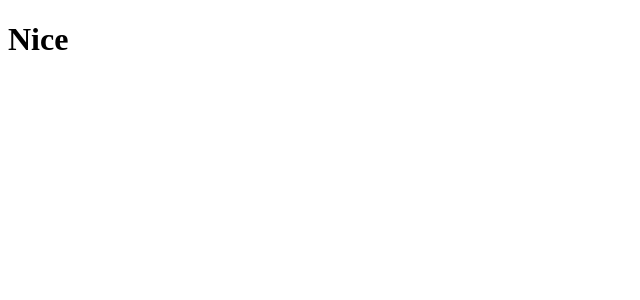
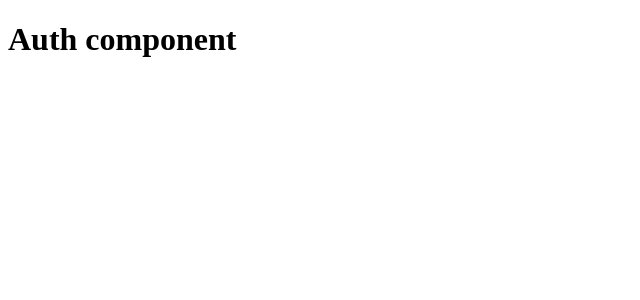
Before and after one commit to developersung13/bookmark, a React (Create React App) app: page / in a window 1280 px wide. Shown: the top 300 px of the page, without its empty margins (0-640 px from the left). Built offline with nearby package versions, Linux system fonts and the light colour scheme.

Commit message:
Update & Upload asset

```diff
--- a/package.json
+++ b/package.json
@@ -6,8 +6,10 @@
     "@testing-library/jest-dom": "^5.16.4",
     "@testing-library/react": "^13.3.0",
     "@testing-library/user-event": "^13.5.0",
+    "firebase": "^9.6.1",
     "react": "^18.2.0",
     "react-dom": "^18.2.0",
+    "react-router-dom": "^5.3.0",
     "react-scripts": "5.0.1",
     "web-vitals": "^2.1.4"
   },
--- a/src/App.js
+++ b/src/components/App.js
@@ -1,7 +1,9 @@
+import AppRouter from "./Router";
+
 function App() {
   return (
     <div className="App">
-      <h1>Nice</h1>
+      <AppRouter />
     </div>
   );
 }
--- /dev/null
+++ b/src/components/Router.js
@@ -0,0 +1,29 @@
+import { useState } from "react";
+import { HashRouter as Router, Route, Switch } from "react-router-dom";
+import Auth from "../routes/Auth";
+import Home from "../routes/Home";
+
+function AppRouter() {
+  const [isLoggedIn, setIsLoggedIn] = useState(false);
+  return (
+    <Router>
+      <Switch>
+        {isLoggedIn ? (
+          <>
+            <Route exact path="/">
+              <Home />
+            </Route>
+          </>
+        ) : (
+          <>
+            <Route exact path="/">
+              <Auth />
+            </Route>
+          </>
+        )}
+      </Switch>
+    </Router>
+  );
+}
+
+export default AppRouter;
--- a/src/index.js
+++ b/src/index.js
@@ -1,5 +1,5 @@
 import React from "react";
 import ReactDOM from "react-dom/client";
-import App from "./App";
+import App from "./components/App";
 const root = ReactDOM.createRoot(document.getElementById("root"));
 root.render(<App />);
--- /dev/null
+++ b/src/routes/Auth.js
@@ -0,0 +1,5 @@
+function Auth() {
+  return <h1>Auth component</h1>;
+}
+
+export default Auth;
--- /dev/null
+++ b/src/routes/Home.js
@@ -0,0 +1,5 @@
+function Home() {
+  return <h1>Home component</h1>;
+}
+
+export default Home;
```
Also changed, not shown: src/fbase.js (added, +22 -0 lines), 1 other file (tests, documents, lock files or other folders).
